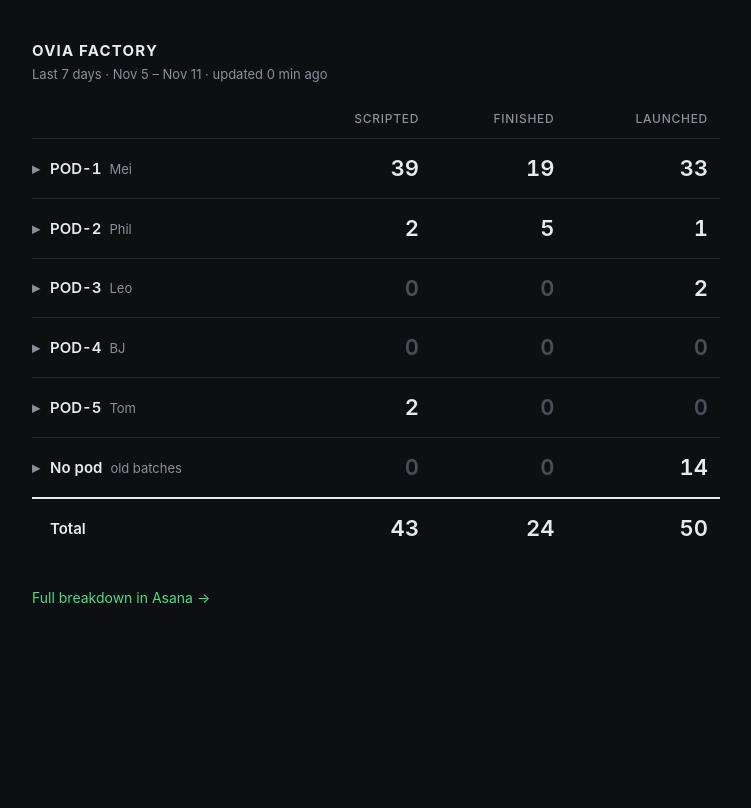
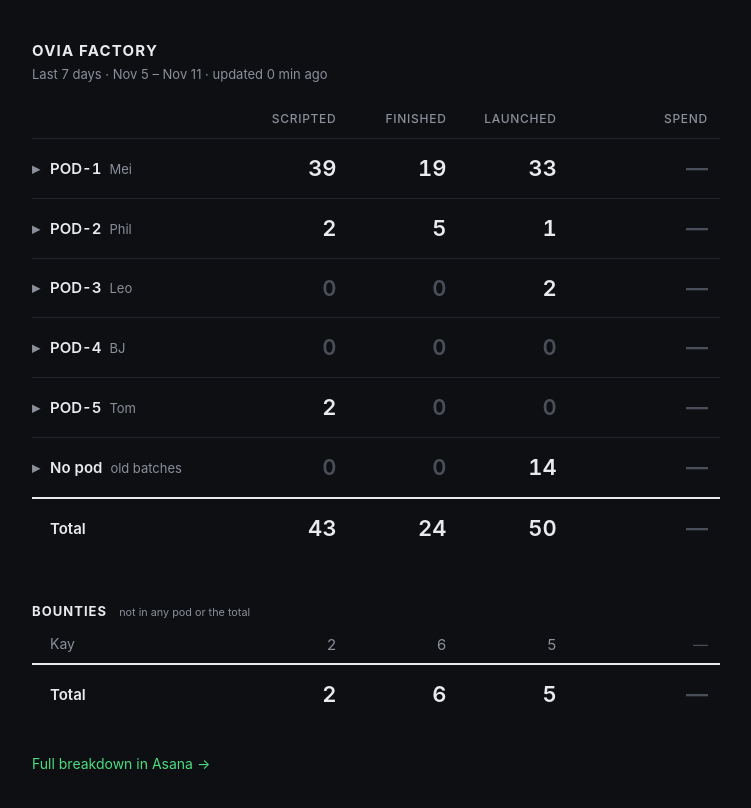
Before and after one commit to combo99/ovia-master-os, a plain HTML site: page index.html in a window 1280 px wide. Shown: the whole page, without its empty margins (264-1015 px from the left). Drawn offline with Linux system fonts and the light colour scheme.

Commit message:
Master OS 3.0: factory page

```diff
--- a/index.html
+++ b/index.html
@@ -27,6 +27,10 @@
   tr.total td { border-top:2px solid var(--fg); }
   tr.total td:first-child { padding-left:18px; }
   .zero { color:#4a4e58; }
+  h2 { font-size:13px; letter-spacing:.08em; margin:44px 0 6px; }
+  h2 small { color:var(--dim); font-weight:400; letter-spacing:0; margin-left:8px; }
+  table { table-layout:fixed; } th, td { width:16%; } th:first-child, td:first-child { width:30%; } th:last-child, td:last-child { width:22%; }
+  @media (max-width:520px) { td { font-size:16px; padding:12px 6px; } th { padding:0 6px 10px; font-size:10px; } td small { display:block; margin:0; } }
   a { color:var(--acc); text-decoration:none; font-size:14px; }
   a:hover { text-decoration:underline; }
   .foot { margin-top:28px; }
@@ -37,9 +41,10 @@
   <h1>OVIA FACTORY</h1>
   <div class="sub" id="sub">loading…</div>
   <table>
-    <thead><tr><th></th><th>Scripted</th><th>Finished</th><th>Launched</th></tr></thead>
+    <thead><tr><th></th><th>Scripted</th><th>Finished</th><th>Launched</th><th>Spend</th></tr></thead>
     <tbody id="rows"></tbody>
   </table>
+  <div id="bounty"></div>
   <div class="foot"><a id="asana" href="#" target="_blank" rel="noopener">Full breakdown in Asana →</a></div>
 </main>
 <script>
@@ -48,6 +53,7 @@ try { opened = JSON.parse(localStorage.getItem('fxOpen') || '{}'); } catch (e) {
 var D = null;
 function esc(s) { return String(s).replace(/[&<>"]/g, function (c) { return {'&':'&amp;','<':'&lt;','>':'&gt;','"':'&quot;'}[c]; }); }
 function n(v) { return v ? String(v) : '<span class="zero">0</span>'; }
+function usd(v) { return v == null ? '<span class="zero">—</span>' : (v ? '$' + Math.round(v).toLocaleString('en-US') : '<span class="zero">$0</span>'); }
 function md(s) { return new Date(s + 'T12:00:00').toLocaleDateString('en-US', { month:'short', day:'numeric' }); }
 function draw() {
   var mins = Math.round((Date.now() - new Date(D.at).getTime()) / 60000);
@@ -59,15 +65,25 @@ function draw() {
   D.pods.forEach(function (p) {
     var o = !!opened[p.id];
     h += '<tr class="pod' + (o ? ' open' : '') + '" data-id="' + esc(p.id) + '"><td>' + esc(p.name) + '<small>' + esc(p.lead) +
-         '</small></td><td>' + n(p.scripted) + '</td><td>' + n(p.finished) + '</td><td>' + n(p.launched) + '</td></tr>';
+         '</small></td><td>' + n(p.scripted) + '</td><td>' + n(p.finished) + '</td><td>' + n(p.launched) + '</td><td>' + usd(p.spend) + '</td></tr>';
     if (o) p.people.forEach(function (q) {
       h += '<tr class="person"><td>' + esc(q.name) + '</td><td>' + n(q.scripted) + '</td><td>' + n(q.finished) +
-           '</td><td>' + n(q.launched) + '</td></tr>';
+           '</td><td>' + n(q.launched) + '</td><td></td></tr>';
     });
   });
   h += '<tr class="total"><td>Total</td><td>' + n(D.total.scripted) + '</td><td>' + n(D.total.finished) +
-       '</td><td>' + n(D.total.launched) + '</td></tr>';
+       '</td><td>' + n(D.total.launched) + '</td><td>' + usd(D.total.spend) + '</td></tr>';
   document.getElementById('rows').innerHTML = h;
+  var B = D.bounties, bh = '';
+  if (B && B.people.length) {
+    bh = '<h2>BOUNTIES <small>not in any pod or the total</small></h2><table><tbody>';
+    B.people.forEach(function (q) {
+      bh += '<tr class="person"><td>' + esc(q.name) + '</td><td>' + n(q.scripted) + '</td><td>' + n(q.finished) +
+            '</td><td>' + n(q.launched) + '</td><td>' + usd(q.spend == null ? (B.spend == null ? null : 0) : q.spend) + '</td></tr>';
+    });
+    bh += '<tr class="total"><td>Total</td><td>' + n(B.scripted) + '</td><td>' + n(B.finished) + '</td><td>' + n(B.launched) + '</td><td>' + usd(B.spend) + '</td></tr></tbody></table>';
+  }
+  document.getElementById('bounty').innerHTML = bh;
 }
 document.getElementById('rows').addEventListener('click', function (e) {
   var tr = e.target.closest('tr.pod'); if (!tr) return;
```
